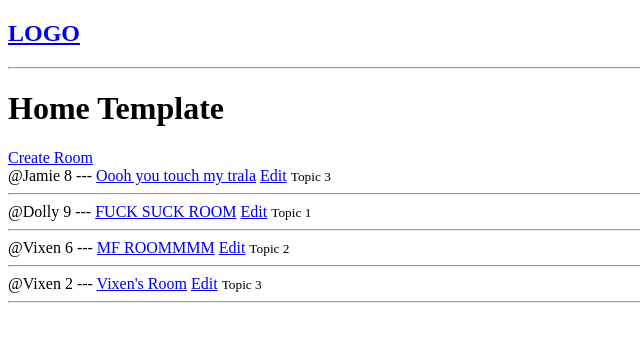
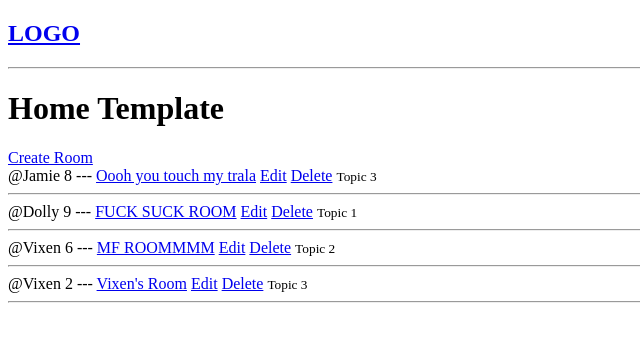
Before and after one commit to gregrell/DjangoLearn, a Django app: page / in a window 1280 px wide. Shown: the top 342 px of the page, without its empty margins (0-640 px from the left). Run offline with Django 4.2, Linux system fonts and the light colour scheme; data comes from the database, SQL or seed files in the repository; both versions use the stored data as it was after the commit.

Commit message:
Deletion Working. Still need a screen template to act as a deletion confirmation to user

```diff
--- a/OpenHouse/base/Templates/Base/Home.html
+++ b/OpenHouse/base/Templates/Base/Home.html
@@ -13,6 +13,7 @@
 
         {{room.id}} --- <a href="{% url 'user_room' room.id %}">{{room.name}}</a>
         <a href="{% url 'update-room' room.id %}">Edit</a>
+        <a href="{% url 'delete-room' room.id %}">Delete</a>
         <small>{{room.topic.name}}</small>
         <hr>
     </div>
--- a/OpenHouse/base/urls.py
+++ b/OpenHouse/base/urls.py
@@ -9,6 +9,7 @@ urlpatterns = [
     path('', views.home, name='home'),
     path('room/<str:pk>/', views.room, name="user_room"),
     path('create-room/', views.createRoom, name="create-room"),
-    path('update-room/<str:pk>/', views.updateRoom, name="update-room")
+    path('update-room/<str:pk>/', views.updateRoom, name="update-room"),
+    path('delete-room/<str:pk>/', views.deleteRoom, name="delete-room")
 
 ]
--- a/OpenHouse/base/views.py
+++ b/OpenHouse/base/views.py
@@ -55,3 +55,9 @@ def updateRoom(request, pk):
         return redirect('home')
     context = {'form': form}
     return render(request, 'base/room_form.html', context)
+
+
+def deleteRoom(request, pk):
+    room = Room.objects.get(id=pk)
+    room.delete()
+    return redirect('home')
```
Also changed, not shown: OpenHouse/db.sqlite3.
